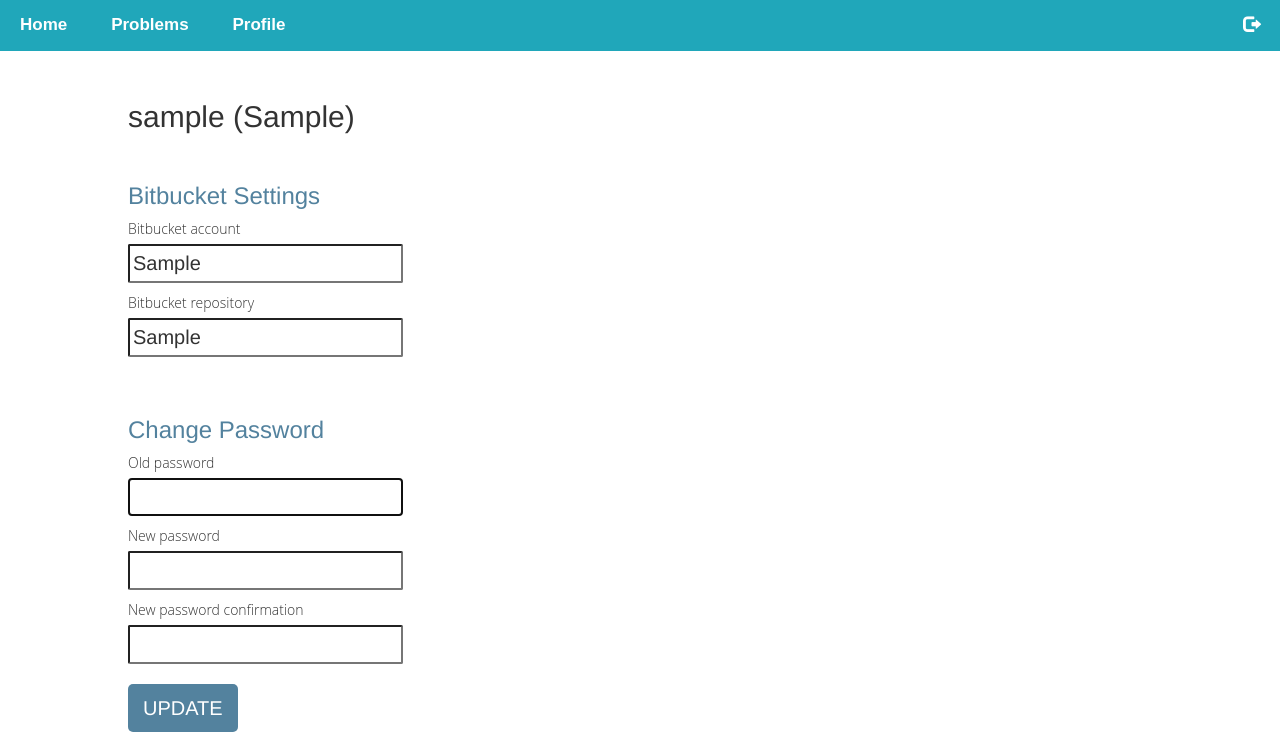
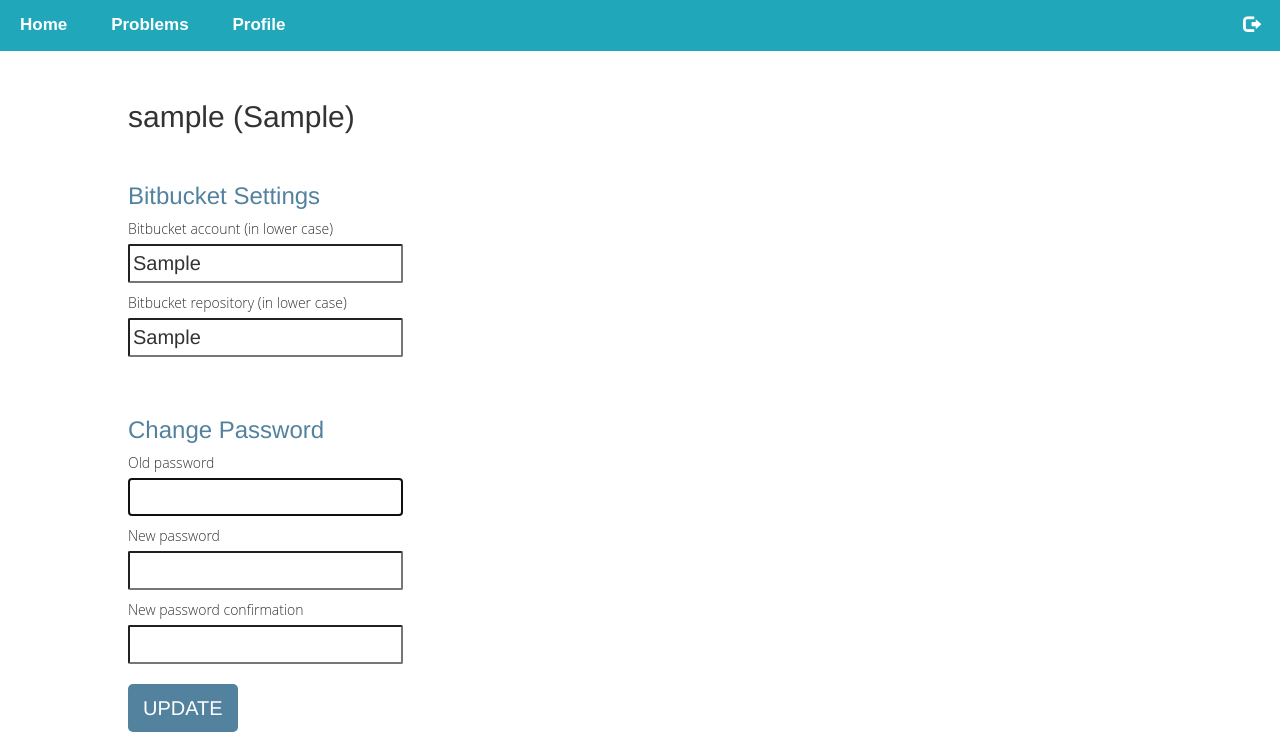
Before and after one commit to hyl0327/esoe_oop_judge, a Django app: page /profile/ in a window 1280 px wide. Shown: the top 741 px of the page. Run offline with Django 3.2, Linux system fonts and the light colour scheme; a user stored in the database is signed in; tables that the repository leaves empty hold one stand-in row (values such as "Sample post"); some libraries are stand-ins or nearby versions.

Commit message:
Add caveats to profile.html

```diff
--- a/web/judge/templates/judge/profile.html
+++ b/web/judge/templates/judge/profile.html
@@ -20,7 +20,7 @@
 
       {% for field in update_bitbucket_form %}
       <div class="label_div">
-        <label for="{{ field.id_for_label }}" class="bitbucket_label">{{ field.label }}</label>
+        <label for="{{ field.id_for_label }}" class="bitbucket_label">{{ field.label }} (in lower case)</label>
       </div>
       <div class="field_div">
         {{ field|add_class:'bitbucket_field' }}
```
